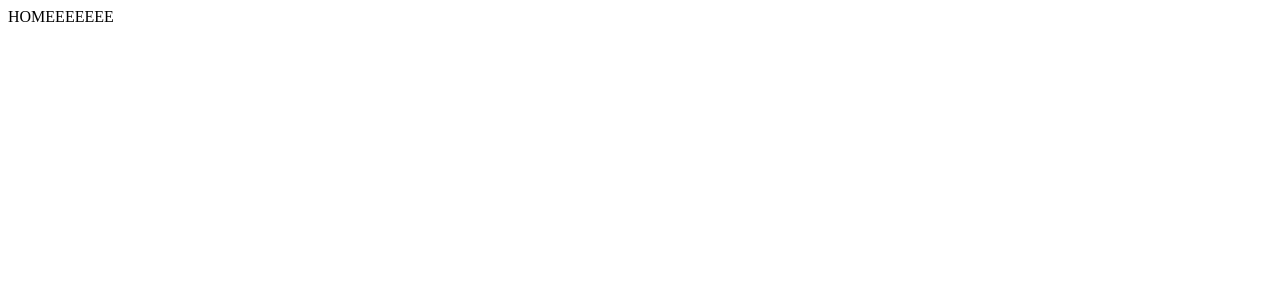
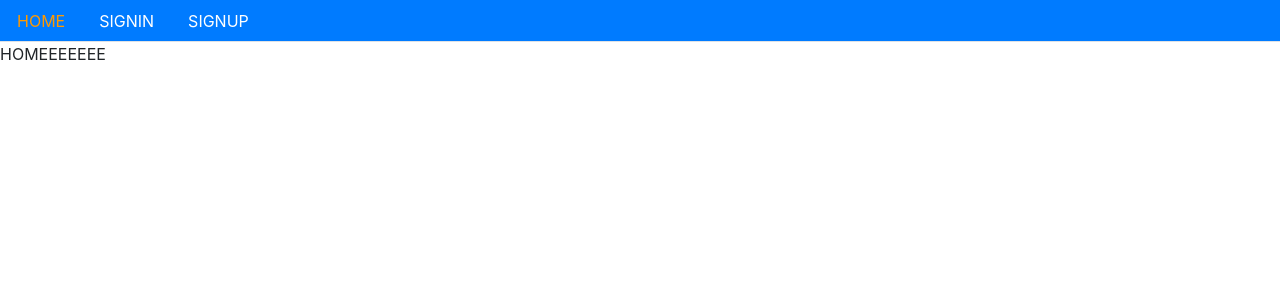
Before and after one commit to CarloMeloni/mernEcommerceFrontend, a React (Create React App) app in the folder ecommerce-front/: page / in a window 1280 px wide. Shown: the top 300 px of the page. Built offline with nearby package versions, Linux system fonts and the light colour scheme; the HTML template or start-up script is replaced by a standard one.

Commit message:
Building a Menu and Active Links

```diff
--- a/ecommerce-front/public/index.html
+++ b/ecommerce-front/public/index.html
@@ -4,12 +4,12 @@
     <meta charset="utf-8">
     <meta name="viewport" content="width=device-width, initial-scale=1, shrink-to-fit=no">
     <meta name="theme-color" content="#000000">
-    <meta name="description" content="Carlo Meloni front end developer single page application with javascript react and nodejs">
+    <meta name="description" content="">
     <link href="https://fonts.googleapis.com/css2?family=Special+Elite&display=swap" rel="stylesheet">
-    <link rel="stylesheet" href="https://cdnjs.cloudflare.com/ajax/libs/bootstrap-material-design/4.0.2/bootstrap-material-design.css" integrity="sha512-2KRz1UY/OYx7yBlulfAB4FqeSUMzlkvxCX6IalaJfhrihGo8lbY+AOm5isINAIcGV/sCqi7Pic6Mq6pznnP4mA==" crossorigin="anonymous" />
     <link rel="manifest" href="%PUBLIC_URL%/manifest.json">
+    <link rel="stylesheet" href="https://stackpath.bootstrapcdn.com/bootstrap/4.5.2/css/bootstrap.min.css" integrity="sha384-JcKb8q3iqJ61gNV9KGb8thSsNjpSL0n8PARn9HuZOnIxN0hoP+VmmDGMN5t9UJ0Z" crossorigin="anonymous" />
     <link rel="shortcut icon" href="%PUBLIC_URL%/favicon.ico">
-    <title>CARLO MELONI | front-end</title>
+    <title>ECOMMERCEEEEEEEEEE</title>
   </head>
   <body>
     <div id="root"></div>
--- a/ecommerce-front/src/Routes.js
+++ b/ecommerce-front/src/Routes.js
@@ -1,12 +1,14 @@
 import React from 'react';
 import { BrowserRouter, Switch, Route } from 'react-router-dom';
 import Home from './core/Home';
+import Menu from './core/Menu';
 import Signup from './user/Signup';
 import Signin from './user/Signin';
 
 const Routes = () => {
     return (
         <BrowserRouter>
+            <Menu />
             <Switch>
                 <Route exact path='/' component={Home} />
                 <Route exact path='/signup' component={Signup} />
--- /dev/null
+++ b/ecommerce-front/src/core/Menu.js
@@ -0,0 +1,30 @@
+import React from 'react';
+import { Link, withRouter } from 'react-router-dom';
+
+const isActive = (history, path) => {
+    if(history.location.pathname === path) {
+        return { color: "#ff9900" }
+    } else {
+        return { color: "#ffffff" }
+    }
+};
+
+const Menu = (props) => {
+    return (
+        <div>
+            <ul className="nav nav-tabs bg-primary">
+                <li className="nav-item">
+                    <Link className="nav-link" style={isActive(props.history, '/')} to="/">HOME</Link>
+                </li>
+                <li className="nav-item">
+                    <Link className="nav-link" style={isActive(props.history, '/signin')} to="/signin">SIGNIN</Link>
+                </li>
+                <li className="nav-item">
+                    <Link className="nav-link" style={isActive(props.history, '/signup')} to="/signup">SIGNUP</Link>
+                </li>
+            </ul>
+        </div>
+    )
+}
+
+export default withRouter(Menu);
```
